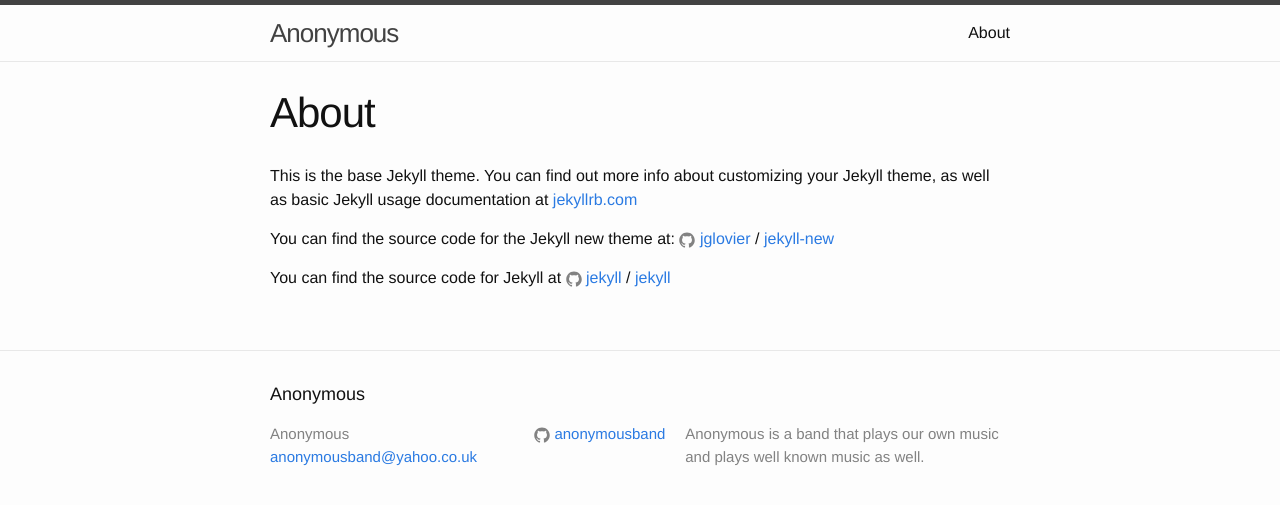
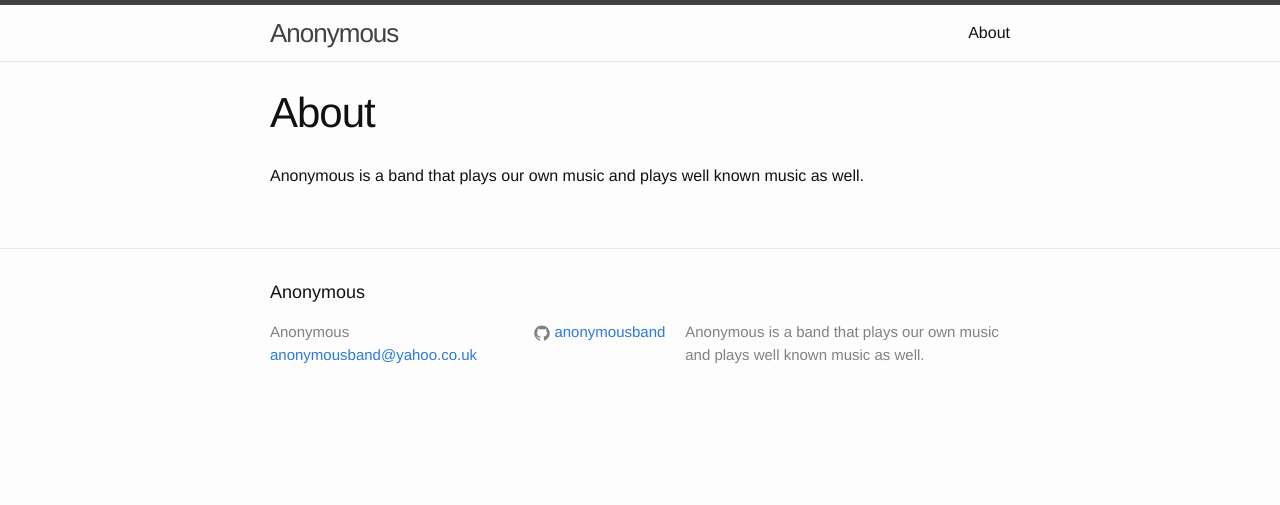
Before and after one commit to anonymousband/anonymousband.github.io, a Jekyll site: the page built from about.md, in a window 1280 px wide. Shown: the top 505 px of the page. Built offline with Jekyll 4.4.1, drawn with Linux system fonts in a browser that asks for light colours.

Commit message:
Update about.md

```diff
--- a/about.md
+++ b/about.md
@@ -4,12 +4,4 @@ title: About
 permalink: /about/
 ---
 
-This is the base Jekyll theme. You can find out more info about customizing your Jekyll theme, as well as basic Jekyll usage documentation at [jekyllrb.com](http://jekyllrb.com/)
-
-You can find the source code for the Jekyll new theme at:
-{% include icon-github.html username="jglovier" %} /
-[jekyll-new](https://github.com/jglovier/jekyll-new)
-
-You can find the source code for Jekyll at
-{% include icon-github.html username="jekyll" %} /
-[jekyll](https://github.com/jekyll/jekyll)
+Anonymous is a band that plays our own music and plays well known music as well.
```
